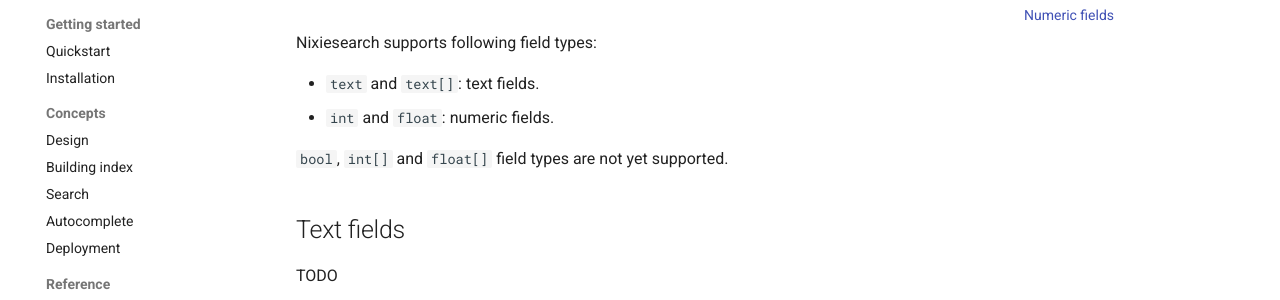
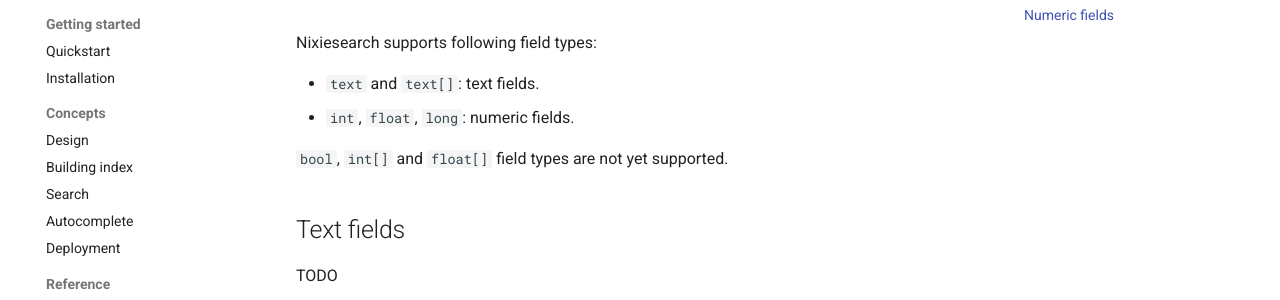
Before and after one commit to nixiesearch/nixiesearch, an MkDocs documentation site: the page built from docs/docs/reference/api/index/field-types.md, in a window 1280 px wide. Shown: the part 199-499 px from the top of the page. Built offline with MkDocs 1.6.1 and Material for MkDocs 9.7.7, drawn with Linux system fonts in a browser that asks for light colours; comment, search, counter and statistics services are not loaded.

Commit message:
add support for long fields

```diff
--- a/docs/docs/reference/api/index/field-types.md
+++ b/docs/docs/reference/api/index/field-types.md
@@ -3,7 +3,7 @@
 Nixiesearch supports following field types:
 
 * `text` and `text[]`: text fields.
-* `int` and `float`: numeric fields.
+* `int`, `float`, `long`: numeric fields.
 
 `bool`, `int[]` and `float[]` field types are not yet supported.
 
```
Also changed, not shown: 10 other files.
